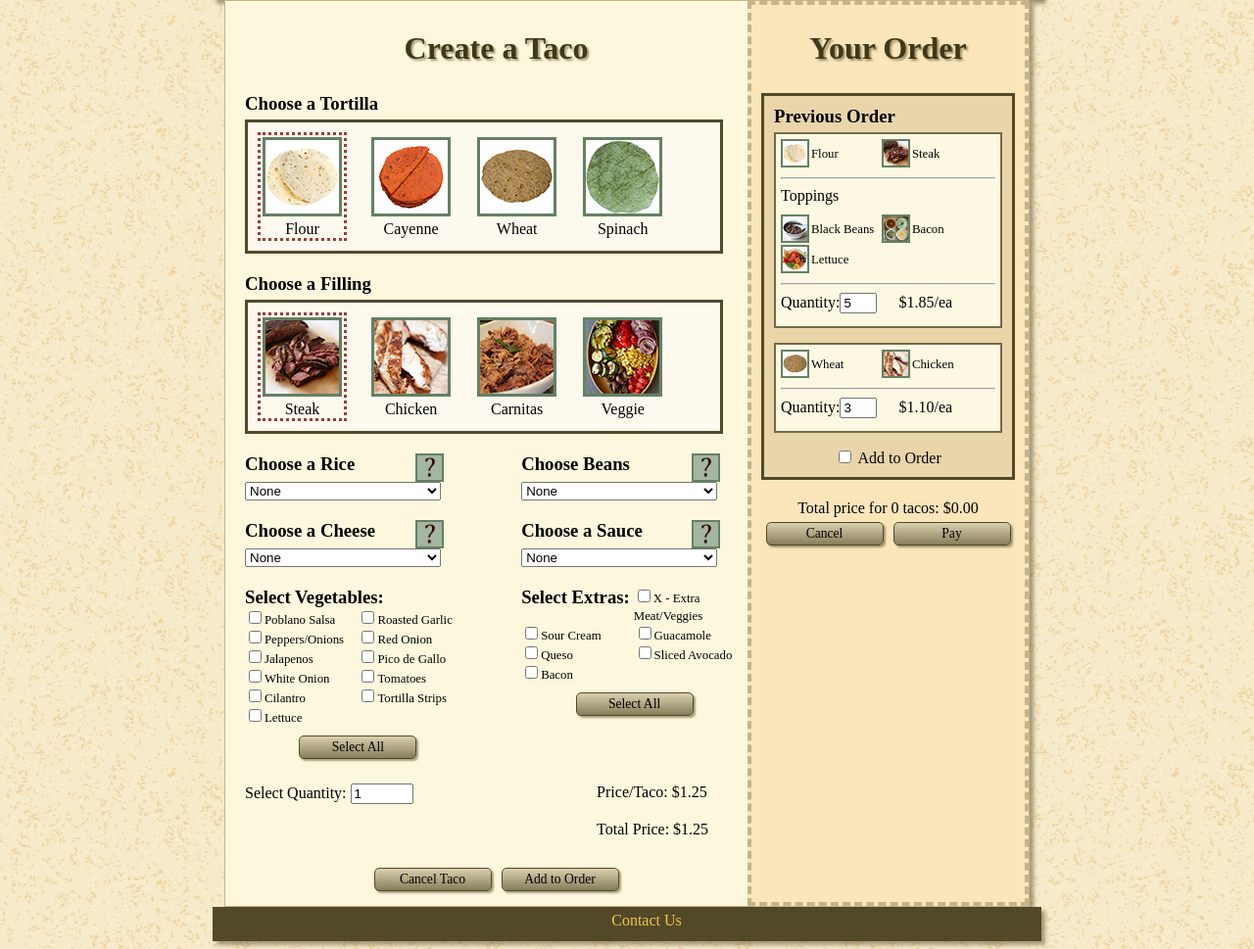
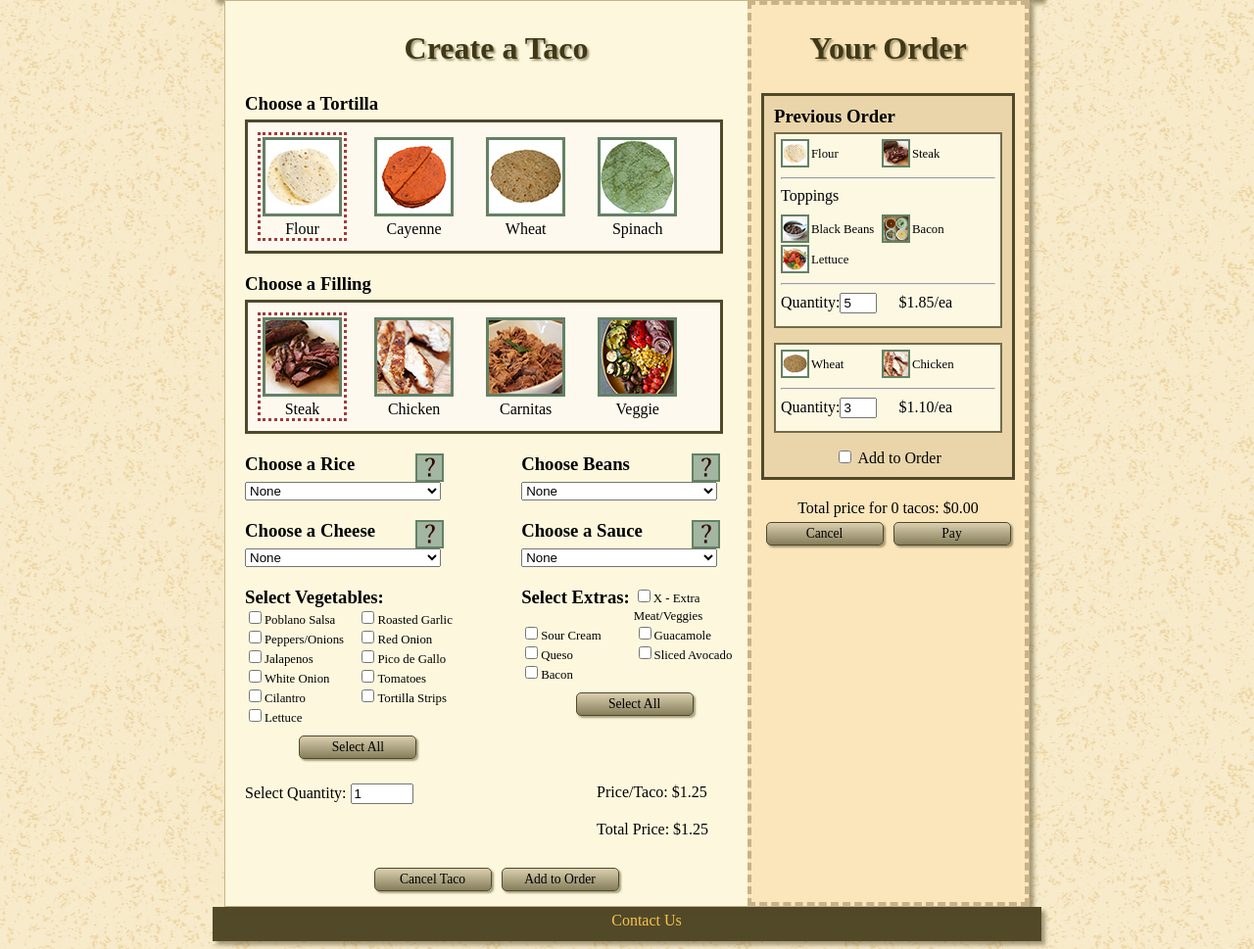
Before and after one commit to MustangTutors/TacoTruck, a PHP site: page / in a window 1280 px wide. Shown: the part 135-1104 px from the top of the page at 98% size. Run offline with PHP 8.4, Linux system fonts and the light colour scheme; some libraries are stand-ins or nearby versions; some web fonts are replaced.

Commit message:
Tweaked the padding on the pictures because we are obsessive

```diff
--- a/css/style.css
+++ b/css/style.css
@@ -266,6 +266,8 @@ section#orders img {
     text-align: center;
     width: 85px;
     padding-top: 5px;
+    padding-right: 3px;
+    padding-left: 3px;
 }
 
 .pictureView {
@@ -281,6 +283,8 @@ section#orders img {
     border-color: #9E3C3B;
     border-style: dotted;
     padding-top: 2px;
+    padding-right: 0px;
+    padding-left: 0px;
 }
 
 article {
```
